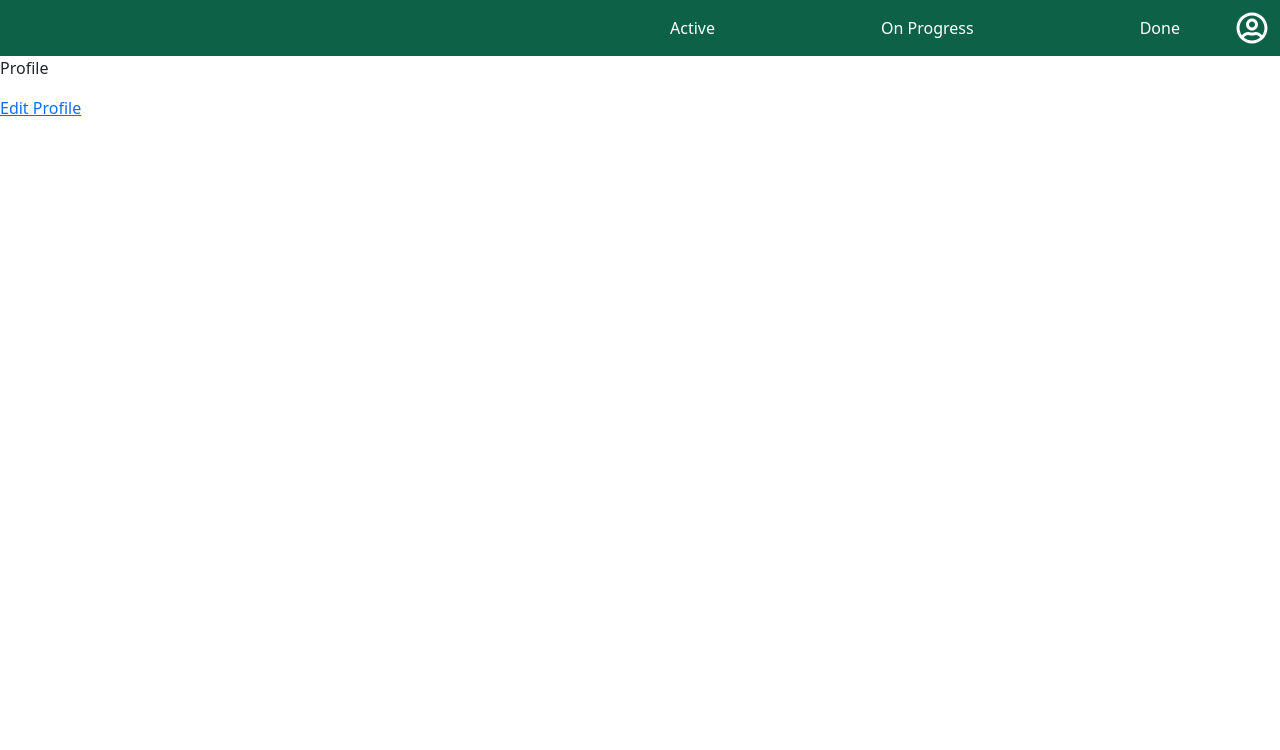
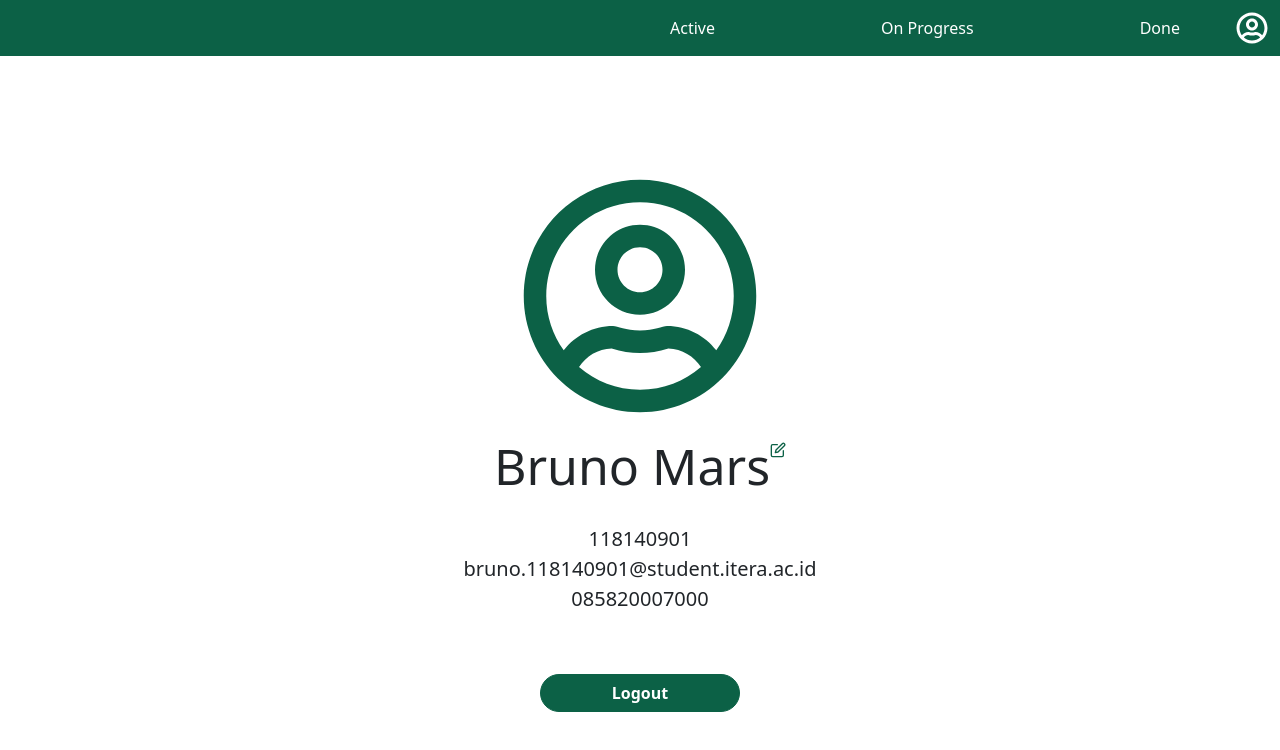
Before and after one commit to mkhoirurrizqi/Web-Lelang-Service, a React (Create React App) app: page /profile in a window 1280 px wide. Shown: the top 750 px of the page. Built offline with nearby package versions, Linux system fonts and the light colour scheme.

Commit message:
update profile page

```diff
--- a/src/App.css
+++ b/src/App.css
@@ -189,3 +189,45 @@
   padding-left: 150px;
 }
 /* End Navbar */
+
+/* Start Profile Page */
+.profile-page {
+  text-align: center;
+}
+.profile-page .prof-icon {
+  margin-top: 120px;
+}
+.profile-page .icon {
+  color: #0c6146;
+}
+.profile-page .bio .name {
+  justify-content: center;
+  margin-top: 20px;
+  display: flex;
+}
+.profile-page .bio .name h1 {
+  font-size: 50px;
+}
+.profile-page .bio .other {
+  margin-top: 20px;
+}
+.profile-page .bio .other p {
+  font-size: 20px;
+  margin-bottom: 0px;
+}
+.profile-page .btn-wrap {
+  margin-top: 60px;
+}
+.profile-page .btn-wrap .btn {
+  background-color: #0c6146;
+  border-radius: 30px;
+  font-weight: bold;
+  border: #0c6146 1px solid;
+  width: 200px;
+}
+.profile-page .btn-wrap .btn:hover {
+  background-color: #fff;
+  color: #0c6146;
+  border: #0c6146 1px solid;
+}
+/* End Profile Page */
--- a/src/components/teknisi/editprofile.jsx
+++ b/src/components/teknisi/editprofile.jsx
@@ -39,7 +39,7 @@ const EditProfile = () => {
             </div>
             <div className="btn-wrap">
               <a href="/profile" className="update-btn">
-                <button type="button" class="btn btn-primary">
+                <button type="button" className="btn btn-primary">
                   Update
                 </button>
               </a>
--- a/src/components/teknisi/profile.jsx
+++ b/src/components/teknisi/profile.jsx
@@ -1,12 +1,37 @@
 import React from "react";
 import Navbar from "./navbar";
+import { FaRegUserCircle } from "react-icons/fa";
+import { FiEdit } from "react-icons/fi";
 
 const Profile = () => {
   return (
     <div>
       <Navbar />
-      <p>Profile</p>
-      <a href="/profile/edit">Edit Profile</a>
+      <div className="container profile-page">
+        <div className="prof-icon">
+          <FaRegUserCircle size="15em" className="icon" />
+        </div>
+        <div className="bio">
+          <div className="name">
+            <h1>Bruno Mars</h1>
+            <a href="/profile/edit">
+              <FiEdit className="icon" />
+            </a>
+          </div>
+          <div className="other">
+            <p>118140901</p>
+            <p>bruno.118140901@student.itera.ac.id</p>
+            <p>085820007000</p>
+          </div>
+        </div>
+        <div className="btn-wrap">
+          <a href="/login" className="logout-btn">
+            <button type="button" className="btn btn-primary">
+              Logout
+            </button>
+          </a>
+        </div>
+      </div>
     </div>
   );
 };
```
